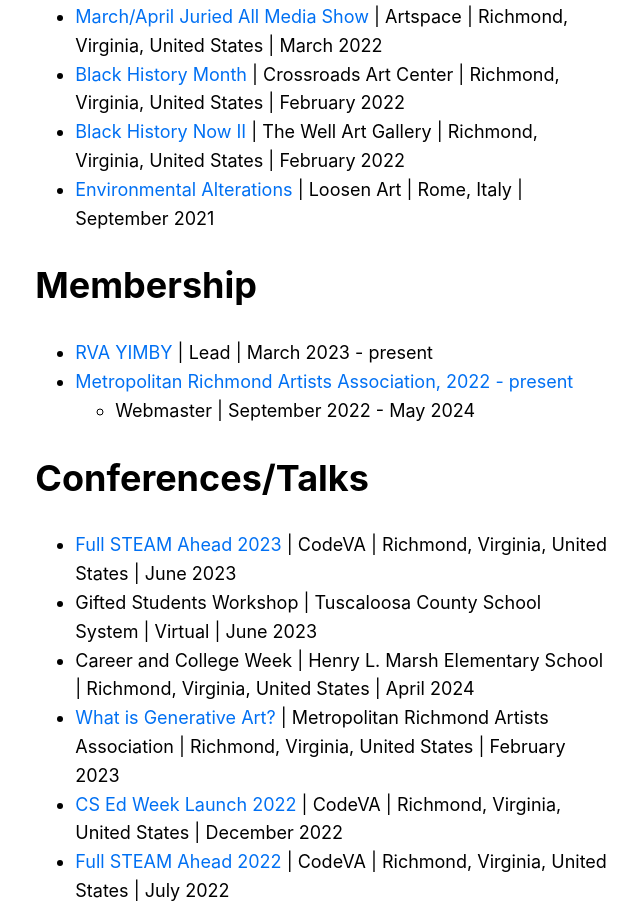
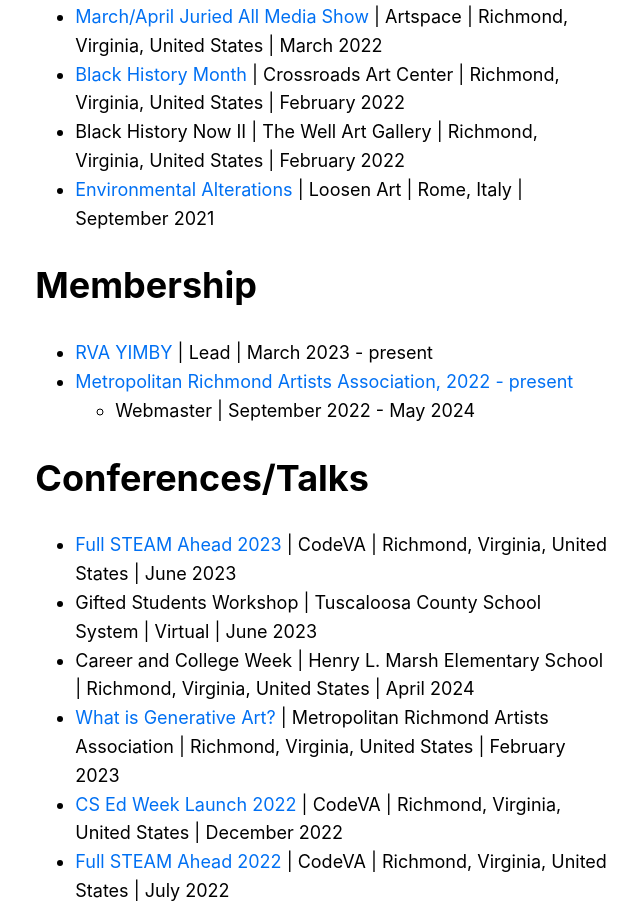
Before and after one commit to apbryant/website, a Next.js app: page /cv in a window 1280 px wide. Shown: the part 3927-4842 px from the top of the page, without its empty margins (318-958 px from the left). Built offline with nearby package versions, Linux system fonts and the light colour scheme.

Commit message:
remove dead link

```diff
--- a/pages/cv.js
+++ b/pages/cv.js
@@ -280,10 +280,7 @@ export default function CV() {
             February 2022
           </li>
           <li>
-            <a href="https://www.thewellartgallery.com/">
-              Black History Now II
-            </a>{" "}
-            | The Well Art Gallery | Richmond, Virginia, United States |
+            Black History Now II | The Well Art Gallery | Richmond, Virginia, United States |
             February 2022
           </li>
           <li>
```
